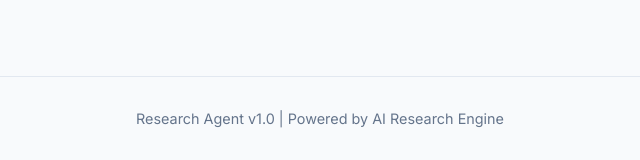
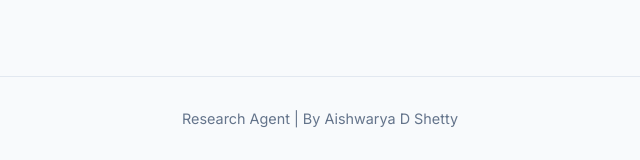
Before and after one commit to Aishwarya011k/research-agent, a Flask app: page / in a window 1280 px wide. Shown: the part 640-800 px from the top of the page, without its empty margins (320-960 px from the left). Run offline with Flask 3, Linux system fonts and the light colour scheme.

Commit message:
fix: Update footer text to reflect author attribution

```diff
--- a/templates/index.html
+++ b/templates/index.html
@@ -109,7 +109,7 @@
 
         <!-- Footer -->
         <footer class="footer">
-            <p>Research Agent v1.0 | Powered by AI Research Engine</p>
+            <p>Research Agent | By Aishwarya D Shetty</p>
         </footer>
     </div>
 
```
